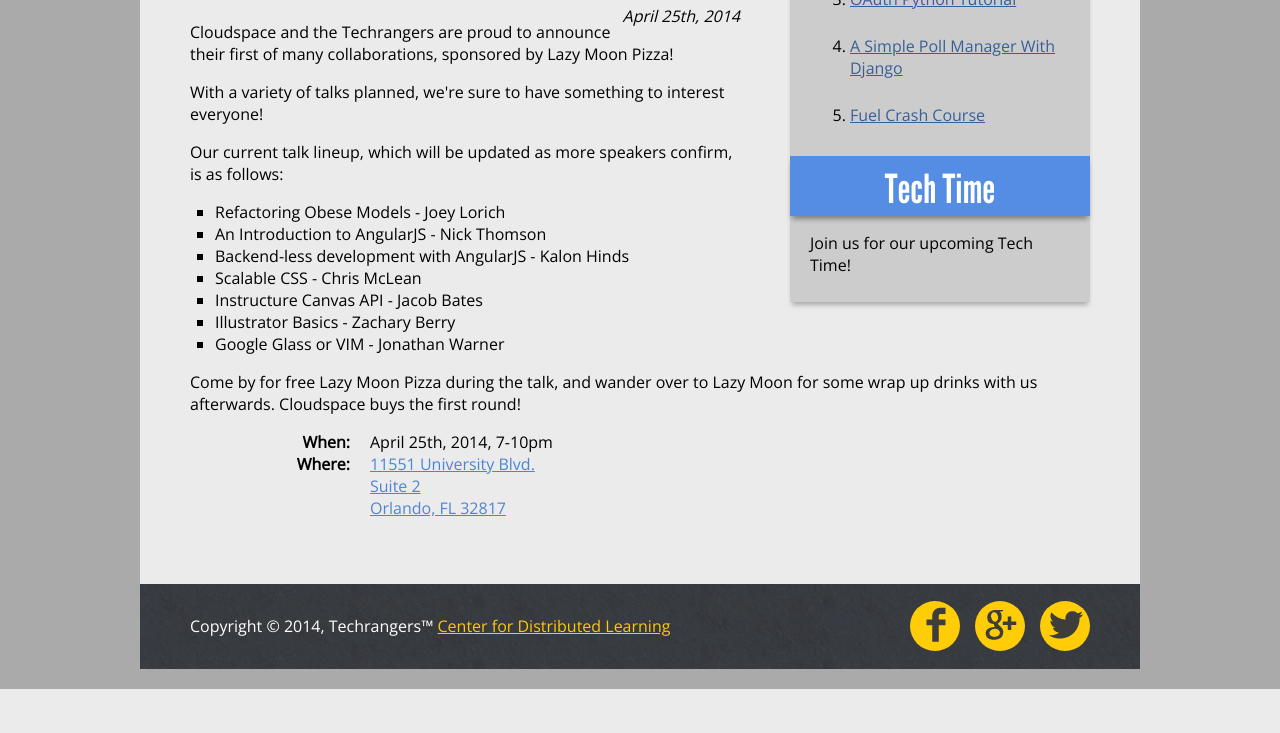
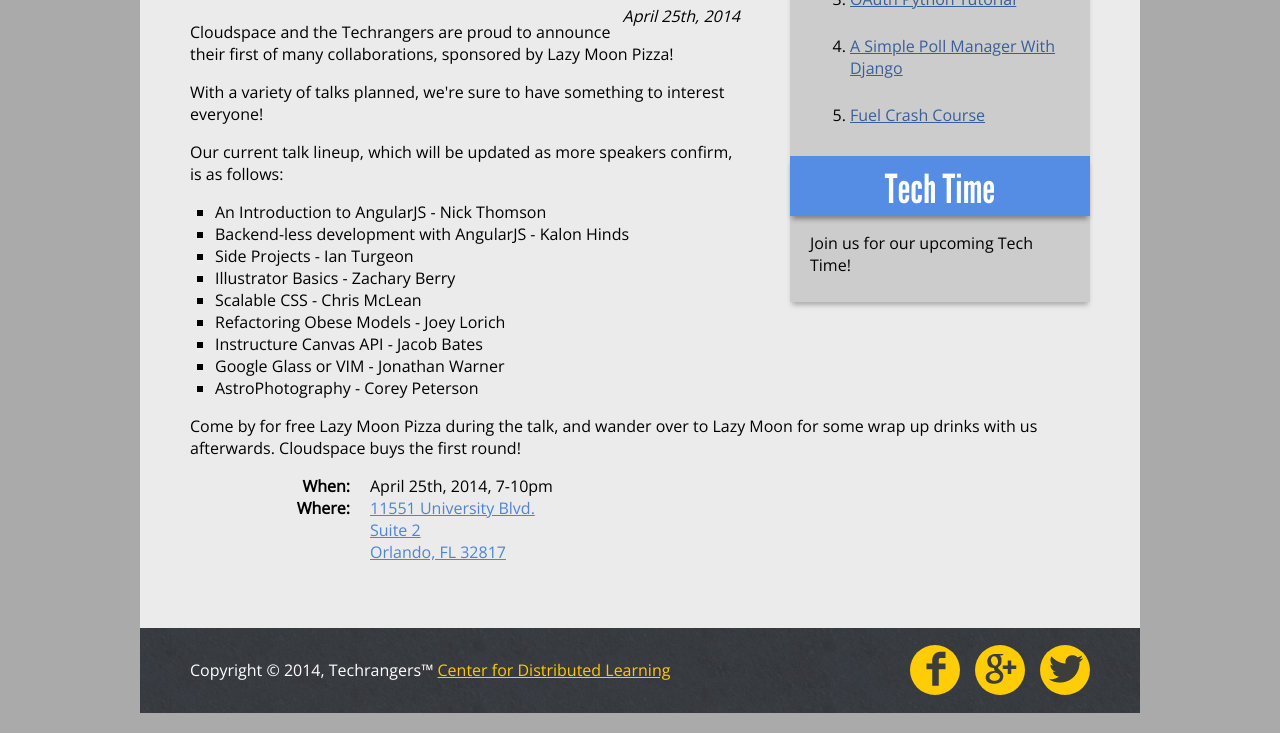
Before and after one commit to chrissolanilla/CSolanillaBio, a PHP site: page /techtime_tech_talk_bffs.php in a window 1280 px wide. Shown: the part 525-1258 px from the top of the page. Before the commit the page ends 1214 px from the top, so only its background shows below. Run offline with PHP 8.4, Linux system fonts and the light colour scheme; some libraries are stand-ins or nearby versions.

Commit message:
Updated schedule for tech talk bffs event.

```diff
--- a/techtime_tech_talk_bffs.php
+++ b/techtime_tech_talk_bffs.php
@@ -24,13 +24,15 @@
 				<p>With a variety of talks planned, we're sure to have something to interest everyone!</p>
 				<p>Our current talk lineup, which will be updated as more speakers confirm, is as follows:</p>
 				<ul>
-					<li>Refactoring Obese Models - Joey Lorich</li>
 					<li>An Introduction to AngularJS - Nick Thomson</li>
 					<li>Backend-less development with AngularJS - Kalon Hinds</li>
+					<li>Side Projects - Ian Turgeon</li>
+					<li>Illustrator Basics - Zachary Berry</li>
 					<li>Scalable CSS - Chris McLean</li>
+					<li>Refactoring Obese Models - Joey Lorich</li>
 					<li>Instructure Canvas API - Jacob Bates</li>
-					<li>Illustrator Basics - Zachary Berry</li>
 					<li>Google Glass or VIM - Jonathan Warner</li>
+					<li>AstroPhotography - Corey Peterson</li>
 				</ul>
 				<p>Come by for free Lazy Moon Pizza during the talk, and wander over to Lazy Moon for some wrap up drinks with us afterwards. Cloudspace buys the first round!</p>
 				<dl>
```
